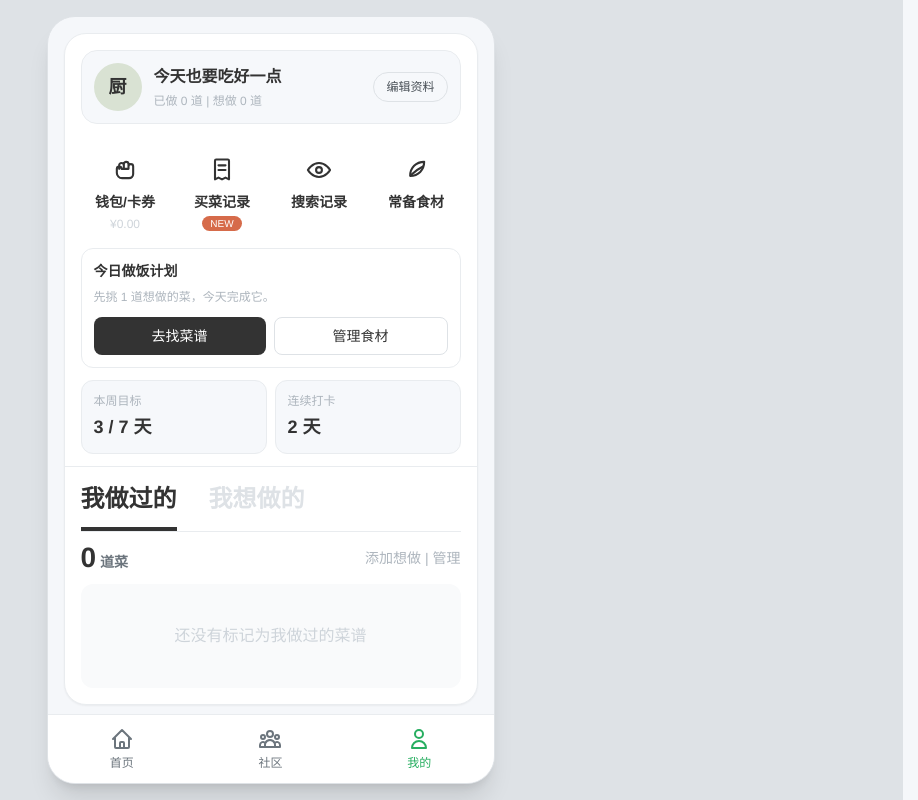
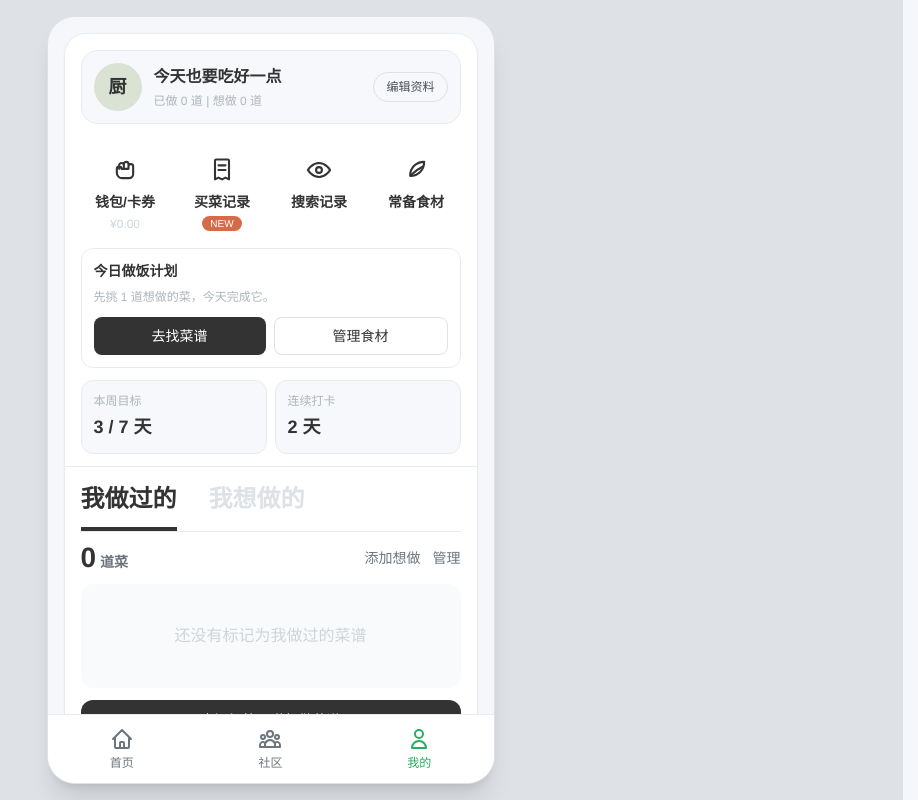
Before and after one commit to CHi2MyLF/wellcooked, a Next.js app: page / in a window 1280 px wide. Both pictures are taken after a click on the button "我的". Shown: the whole page, without its empty margins (362-1280 px from the left). Built offline with nearby package versions, Linux system fonts and the light colour scheme.

Commit message:
feat(profile): wire CTA actions and improve empty-state guidance

```diff
--- a/src/app/page.tsx
+++ b/src/app/page.tsx
@@ -573,6 +573,16 @@ export default function Home() {
     setShowStapleIngredientsModal(true);
   };
 
+  const openGenerateFromProfile = () => {
+    setRecipe(null);
+    setActiveTab('generate');
+  };
+
+  const openSavedForManage = () => {
+    setRecipe(null);
+    setActiveTab('saved');
+  };
+
   // 保存常备食材
   const saveStapleIngredients = () => {
     setStapleIngredients(editingStapleIngredients);
@@ -655,6 +665,8 @@ export default function Home() {
 
   const cookedRecipes = savedRecipes.filter(recipe => recipe.isCooked);
   const wantToCookRecipes = savedRecipes.filter(recipe => recipe.isWantToCook);
+  const totalCookedCount = cookedRecipes.length;
+  const totalWantCount = wantToCookRecipes.length;
   const profileRecipes = profileSubTab === 'cooked' ? cookedRecipes : wantToCookRecipes;
   const recentRecipes = savedRecipes.slice(0, 10);
 
@@ -861,9 +873,13 @@ export default function Home() {
                 profileSubTab={profileSubTab}
                 onProfileSubTabChange={setProfileSubTab}
                 profileRecipes={profileRecipes}
+                totalCookedCount={totalCookedCount}
+                totalWantCount={totalWantCount}
                 onViewSavedRecipe={viewSavedRecipe}
                 onOpenSearchHistory={() => setShowSearchHistoryModal(true)}
                 onOpenStapleIngredientsModal={openStapleIngredientsModal}
+                onOpenGenerateTab={openGenerateFromProfile}
+                onOpenManageRecipes={openSavedForManage}
               />
             )}
           </>
--- a/src/components/tabs/ProfileTab.tsx
+++ b/src/components/tabs/ProfileTab.tsx
@@ -7,21 +7,27 @@ interface ProfileTabProps {
   profileSubTab: 'cooked' | 'want';
   onProfileSubTabChange: (tab: 'cooked' | 'want') => void;
   profileRecipes: Recipe[];
+  totalCookedCount: number;
+  totalWantCount: number;
   onViewSavedRecipe: (recipe: Recipe) => void;
   onOpenSearchHistory: () => void;
   onOpenStapleIngredientsModal: () => void;
+  onOpenGenerateTab: () => void;
+  onOpenManageRecipes: () => void;
 }
 
 export default function ProfileTab({
   profileSubTab,
   onProfileSubTabChange,
   profileRecipes,
+  totalCookedCount,
+  totalWantCount,
   onViewSavedRecipe,
   onOpenSearchHistory,
   onOpenStapleIngredientsModal,
+  onOpenGenerateTab,
+  onOpenManageRecipes,
 }: ProfileTabProps) {
-  const cookedCount = profileRecipes.filter((item) => item.isCooked).length;
-  const wantCount = profileRecipes.filter((item) => item.isWantToCook).length;
   const isEmpty = profileRecipes.length === 0;
 
   return (
@@ -33,7 +39,7 @@ export default function ProfileTab({
               <div className="w-12 h-12 rounded-full bg-[#d9e2d3] text-dark flex items-center justify-center font-bold text-lg">厨</div>
               <div>
                 <p className="text-base font-semibold text-dark">今天也要吃好一点</p>
-                <p className="text-xs text-gray-500 mt-1">已做 {cookedCount} 道 | 想做 {wantCount} 道</p>
+                <p className="text-xs text-gray-500 mt-1">已做 {totalCookedCount} 道 | 想做 {totalWantCount} 道</p>
               </div>
             </div>
             <button className="text-xs px-3 py-1.5 rounded-full border border-gray-300 text-gray-700 hover:bg-white transition-colors">编辑资料</button>
@@ -79,8 +85,8 @@ export default function ProfileTab({
             <p className="text-sm font-semibold text-dark mb-2">今日做饭计划</p>
             <p className="text-xs text-gray-500 mb-3">先挑 1 道想做的菜，今天完成它。</p>
             <div className="flex gap-2">
-              <button className="flex-1 rounded-lg bg-dark text-white text-sm py-2">去找菜谱</button>
-              <button className="flex-1 rounded-lg border border-gray-300 text-sm py-2">管理食材</button>
+              <button onClick={onOpenGenerateTab} className="flex-1 rounded-lg bg-dark text-white text-sm py-2">去找菜谱</button>
+              <button onClick={onOpenStapleIngredientsModal} className="flex-1 rounded-lg border border-gray-300 text-sm py-2">管理食材</button>
             </div>
           </div>
           <div className="grid grid-cols-2 gap-2">
@@ -116,7 +122,10 @@ export default function ProfileTab({
               {profileRecipes.length}
               <span className="text-sm text-gray-600 ml-1">道菜</span>
             </p>
-            <div className="text-sm text-gray-500">添加想做 | 管理</div>
+            <div className="flex items-center gap-3 text-sm">
+              <button onClick={onOpenGenerateTab} className="text-gray-600 hover:text-dark transition-colors">添加想做</button>
+              <button onClick={onOpenManageRecipes} className="text-gray-600 hover:text-dark transition-colors">管理</button>
+            </div>
           </div>
 
           {isEmpty ? (
@@ -124,6 +133,12 @@ export default function ProfileTab({
               <div className="rounded-xl py-10 text-center text-gray-400 bg-gray-50">
                 {profileSubTab === 'cooked' ? '还没有标记为我做过的菜谱' : '还没有标记为我想做的菜谱'}
               </div>
+              <button
+                onClick={onOpenGenerateTab}
+                className="w-full mt-3 rounded-xl bg-dark text-white py-2.5 text-sm hover:opacity-90 transition-opacity"
+              >
+                去添加第一道想做菜谱
+              </button>
             </div>
           ) : (
             <div className="grid grid-cols-3 gap-3 pb-4">
```
